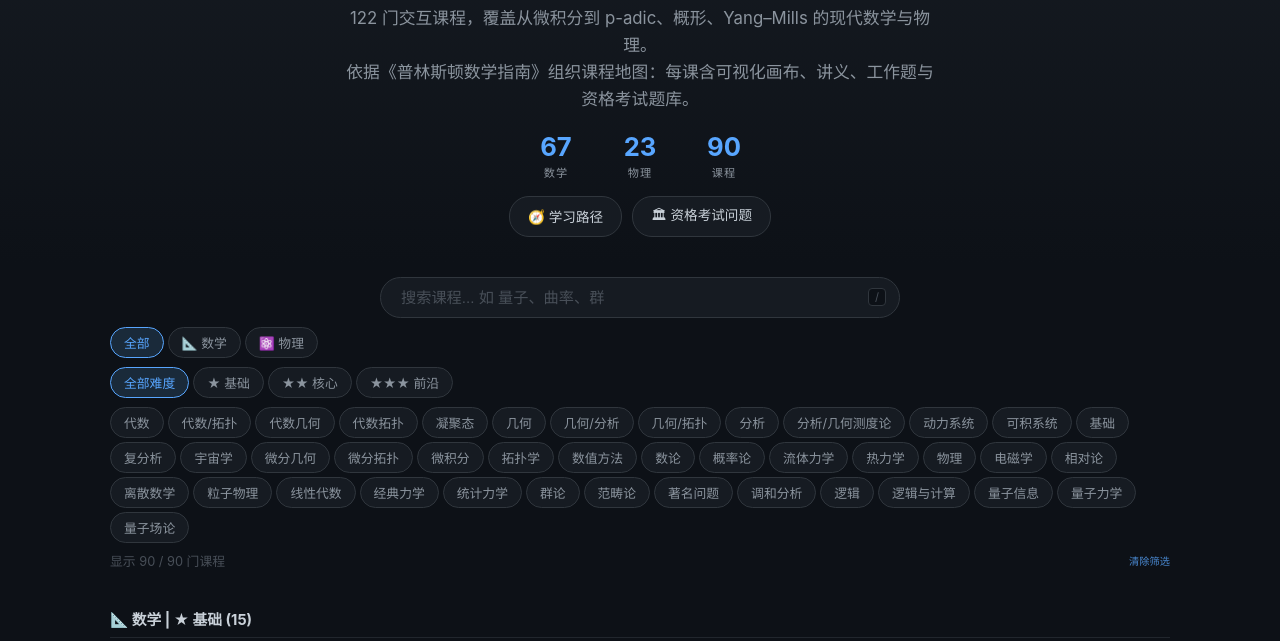
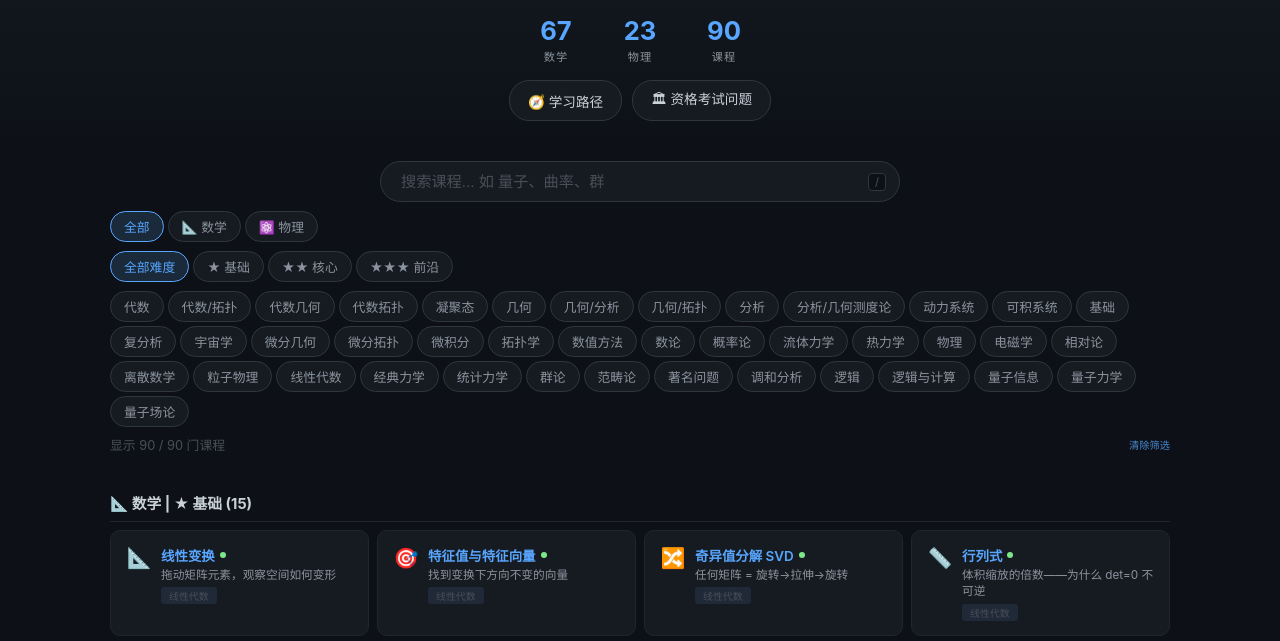
Before and after one commit to pclhahaha/vibe_math, a website built with Vite: page index.html in a window 1280 px wide. Shown: the part 113-754 px from the top of the page. Built offline with nearby package versions, Linux system fonts and the light colour scheme.

Commit message:
copy: 首页移除描述文案

```diff
--- a/index.html
+++ b/index.html
@@ -72,9 +72,7 @@
 </head>
 <body>
 <div class="hero">
-  <h1>🌀 Vibe Math</h1>
-  <p class="desc">122 门交互课程，覆盖从微积分到 p-adic、概形、Yang–Mills 的现代数学与物理。<br>依据《普林斯顿数学指南》组织课程地图：每课含可视化画布、讲义、工作题与资格考试题库。</p>
-  <div class="stats">
+  <h1>🌀 Vibe Math</h1>  <div class="stats">
     <div class="stat"><div class="num" id="stat-math">📐</div><div class="label">数学</div></div>
     <div class="stat"><div class="num" id="stat-phys">⚛️</div><div class="label">物理</div></div>
     <div class="stat"><div class="num" id="stat-total">90</div><div class="label">课程</div></div>
```
